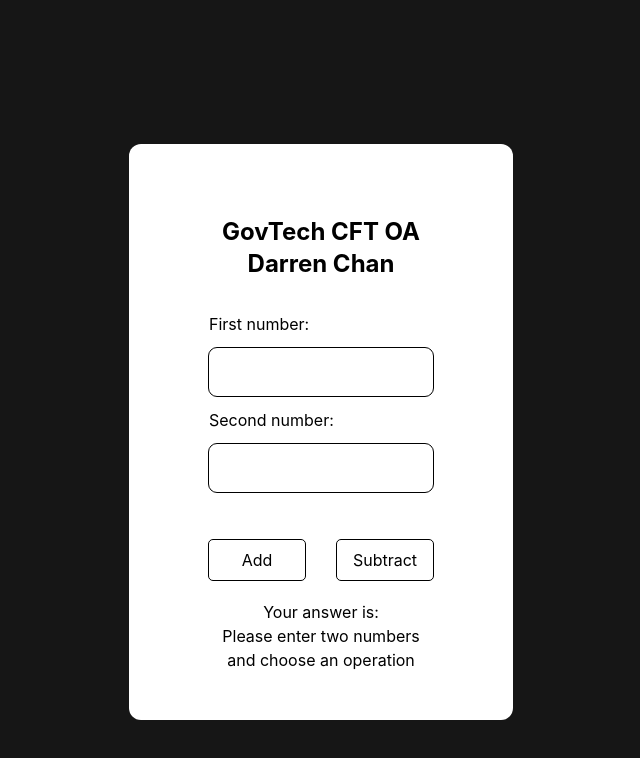
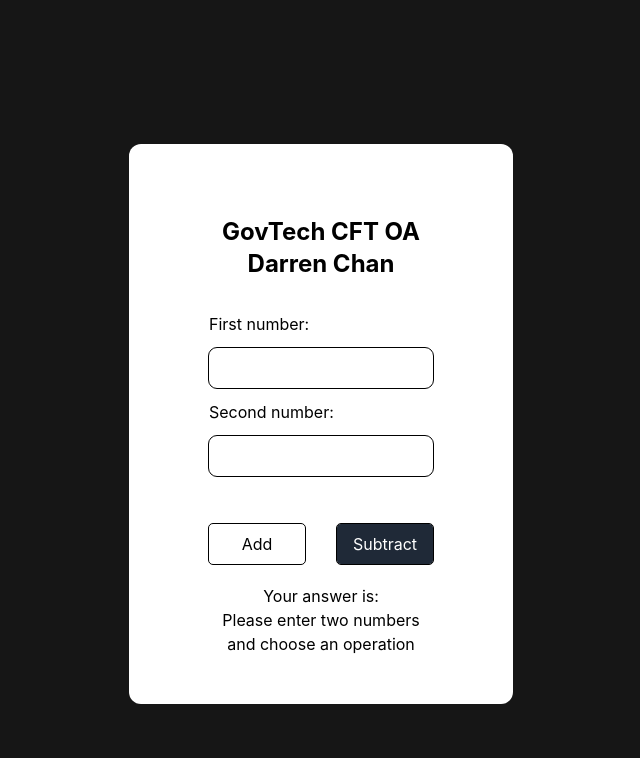
Before and after one commit to cthdarren/govtech-oa, a React (Create React App) app in the folder frontend/: page / in a window 1280 px wide. Shown: the top 758 px of the page, without its empty margins (319-959 px from the left). Built offline with nearby package versions, Linux system fonts and the light colour scheme.

Commit message:
some ui touches

```diff
--- a/frontend/src/OperationComponent.js
+++ b/frontend/src/OperationComponent.js
@@ -68,7 +68,7 @@
       <div className="flex flex-col">
         <label className="mt-2 mb-3">First number:</label>
         <input
-          className="py-3 px-4 block w-full outline-black outline outline-1 rounded-lg"
+          className="py-2 px-4 block w-full outline-black outline outline-1 rounded-lg"
           type="number"
           onChange={(e) => handleFirstChange(e)}
           value={first}
@@ -78,7 +78,7 @@
       <div className="flex flex-col">
         <label className="my-3">Second number:</label>
         <input
-          className="py-3 px-4 block w-full outline-black outline outline-1 rounded-lg"
+          className="py-2 px-4 block w-full outline-black outline outline-1 rounded-lg"
           type="number"
           onChange={(e) => handleSecondChange(e)}
           value={second}
@@ -88,13 +88,13 @@
       <div className="flex justify-between mt-12">
         <button
           onClick={submitAdd}
-          className="px-3 py-2 min-w-24 rounded outline outline-1 outline-black hover:bg-gray-300"
+          className="px-3 py-2 min-w-24 rounded outline outline-1 outline-black hover:bg-gray-400"
         >
           Add
         </button>
         <button
           onClick={submitSubtract}
-          className="px-3 py-2 min-w-24 rounded outline outline-1 outline-black hover:bg-gray-300"
+          className="bg-gray-800 text-white px-3 py-2 min-w-24 rounded outline outline-1 outline-black hover:bg-gray-400 hover:text-black"
         >
           Subtract
         </button>
```
